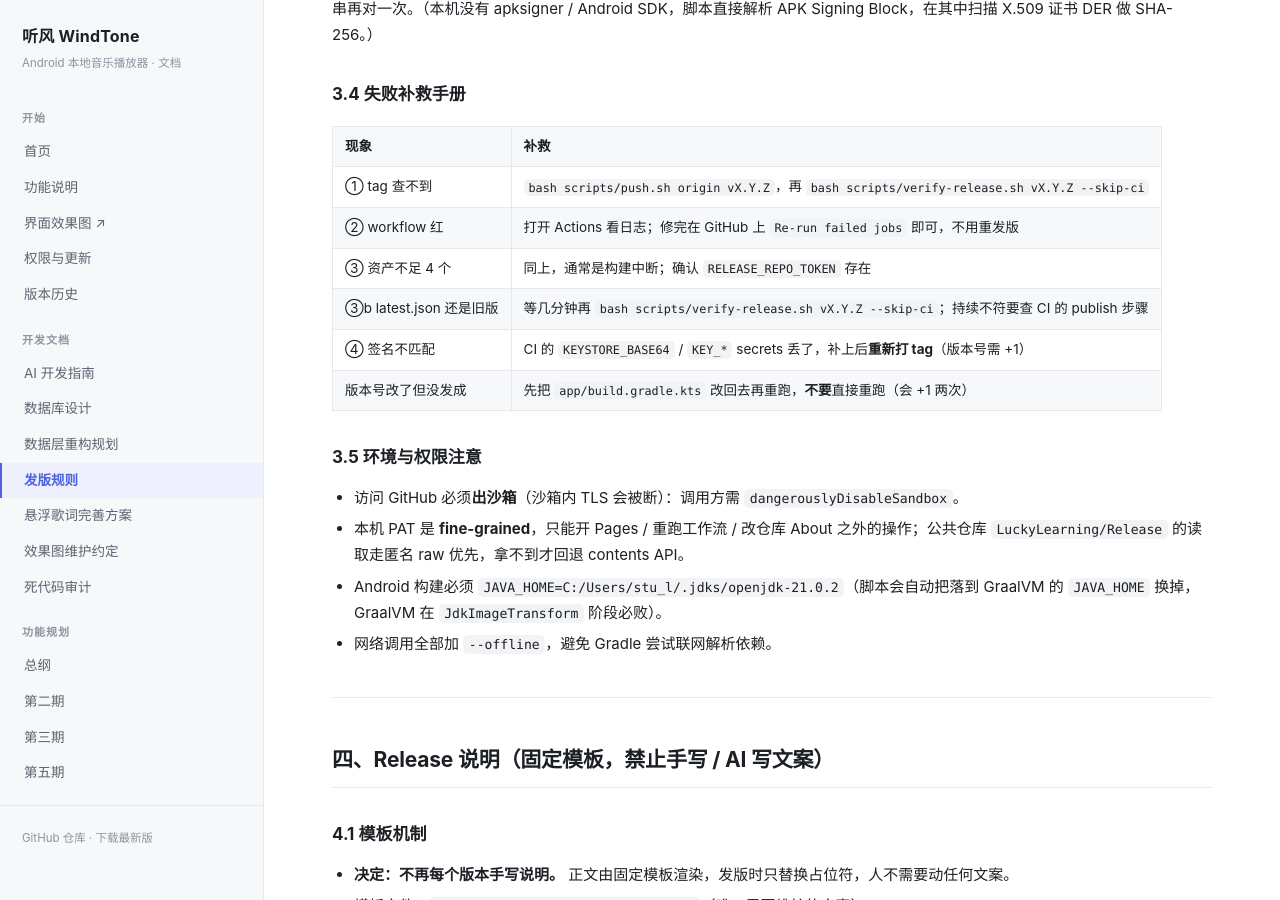
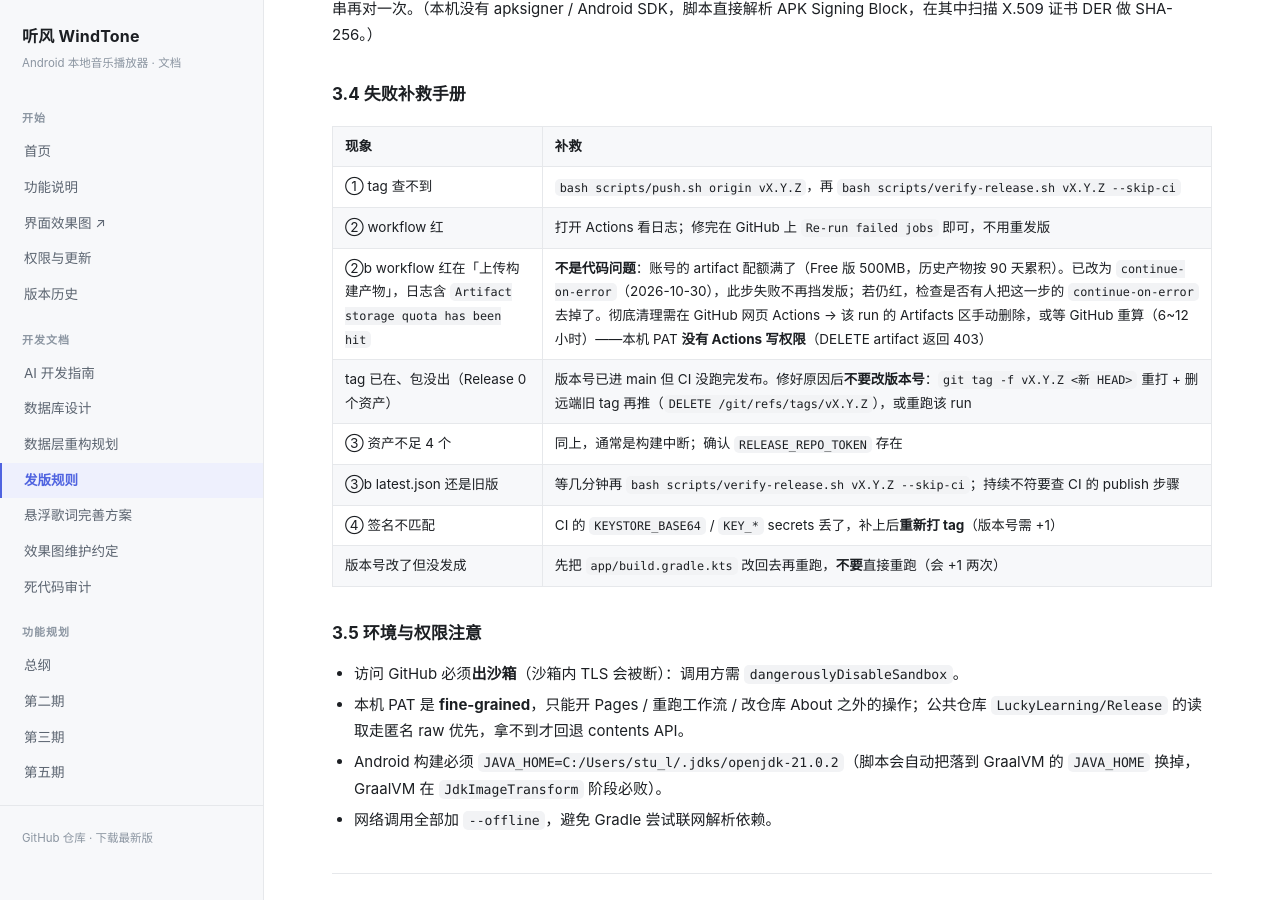
Before and after one commit to LuckyLearning/WindTone, a Jekyll site: the page built from docs/版本号发版规则.md, in a window 1280 px wide and 900 px high, scrolled down 6242 px. Built offline with Jekyll 4.4.1, drawn with Linux system fonts in a browser that asks for light colours; our own code applies the rules of GitHub Pages for plain Markdown files.

Commit message:
docs(release): 补「artifact 配额满」的排查与补救路径
v1.2.13 首次构建就撞上这个：upload-artifact 报 quota 已满 → 整个 job 红 →
Release 与公共仓库更新都没跑。把现象、根因（配额按 90 天累积，已 540MB/500MB）、
改法（continue-on-error）与「tag 已在但没包」的补救（重打 tag，别改版本号）写进 3.4 手册。

```diff
--- a/docs/版本号发版规则.md
+++ b/docs/版本号发版规则.md
@@ -206,6 +206,8 @@ bash scripts/release.sh patch --verify > build/release.log 2>&1 &
 | --- | --- |
 | ① tag 查不到 | `bash scripts/push.sh origin vX.Y.Z`，再 `bash scripts/verify-release.sh vX.Y.Z --skip-ci` |
 | ② workflow 红 | 打开 Actions 看日志；修完在 GitHub 上 `Re-run failed jobs` 即可，不用重发版 |
+| ②b workflow 红在「上传构建产物」，日志含 `Artifact storage quota has been hit` | **不是代码问题**：账号的 artifact 配额满了（Free 版 500MB，历史产物按 90 天累积）。已改为 `continue-on-error`（2026-10-30），此步失败不再挡发版；若仍红，检查是否有人把这一步的 `continue-on-error` 去掉了。彻底清理需在 GitHub 网页 Actions → 该 run 的 Artifacts 区手动删除，或等 GitHub 重算（6~12 小时）——本机 PAT **没有 Actions 写权限**（DELETE artifact 返回 403） |
+| tag 已在、包没出（Release 0 个资产） | 版本号已进 main 但 CI 没跑完发布。修好原因后**不要改版本号**：`git tag -f vX.Y.Z <新 HEAD>` 重打 + 删远端旧 tag 再推（`DELETE /git/refs/tags/vX.Y.Z`），或重跑该 run |
 | ③ 资产不足 4 个 | 同上，通常是构建中断；确认 `RELEASE_REPO_TOKEN` 存在 |
 | ③b latest.json 还是旧版 | 等几分钟再 `bash scripts/verify-release.sh vX.Y.Z --skip-ci`；持续不符要查 CI 的 publish 步骤 |
 | ④ 签名不匹配 | CI 的 `KEYSTORE_BASE64` / `KEY_*` secrets 丢了，补上后**重新打 tag**（版本号需 +1） |
```
